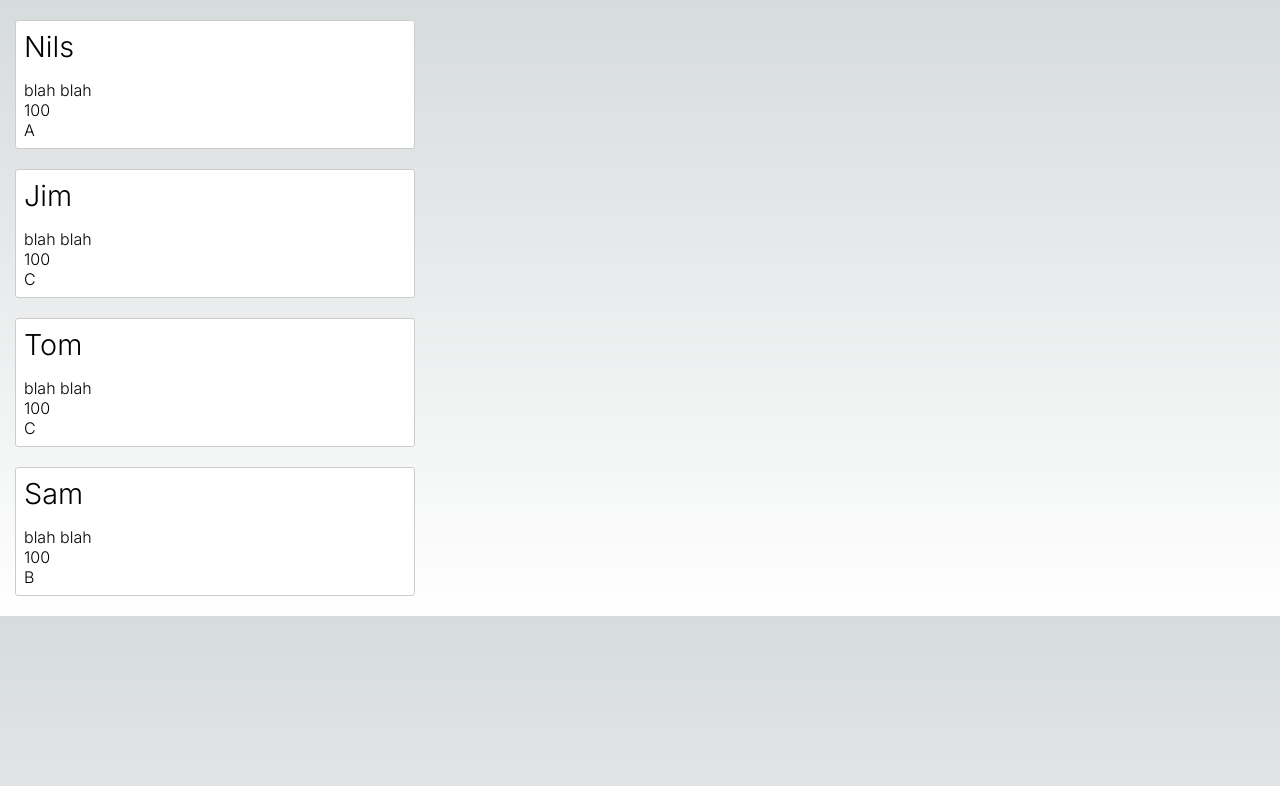
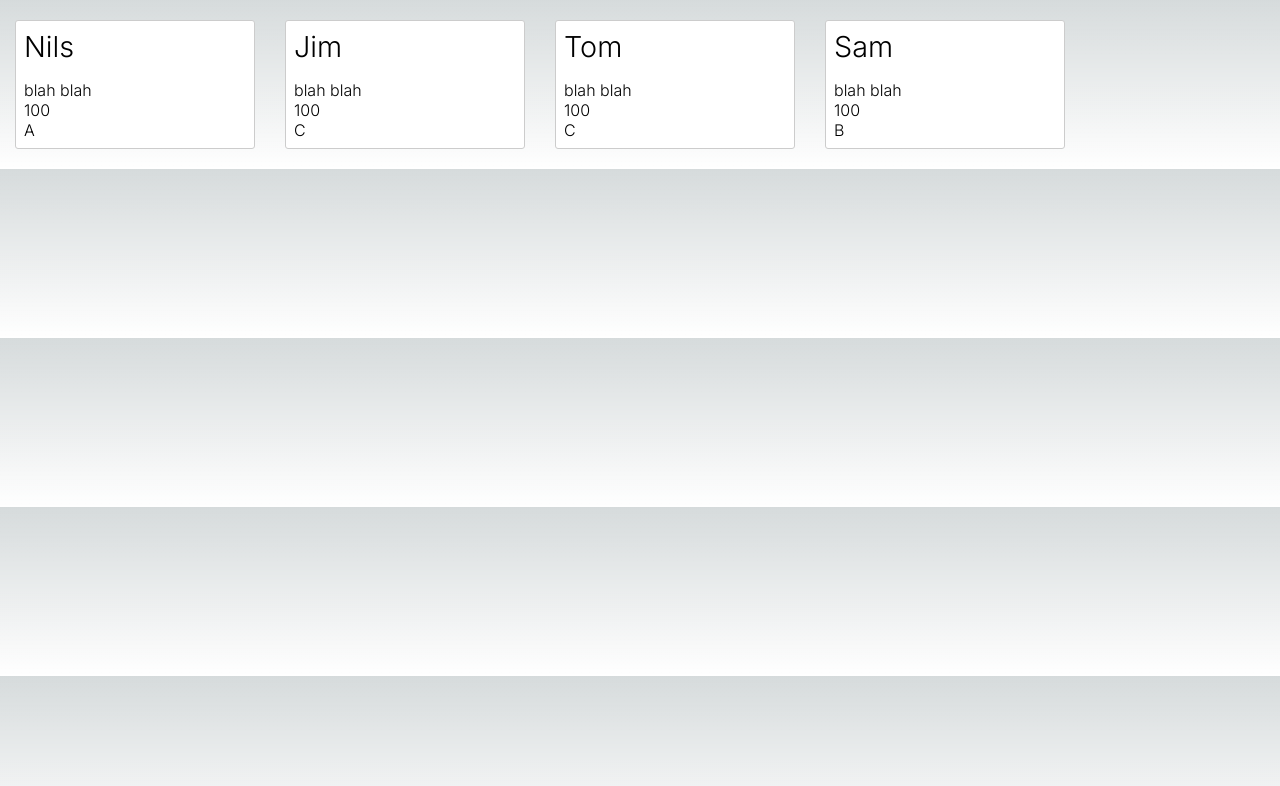
Before and after one commit to nils-thevenard/Marketplace, a Next.js app: page /marketplace/search in a window 1280 px wide. Shown: the top 786 px of the page. Built offline with nearby package versions, Linux system fonts and the light colour scheme.

Commit message:
fixed card layout

```diff
--- a/src/app/marketplace/search/courseCard.module.scss
+++ b/src/app/marketplace/search/courseCard.module.scss
@@ -1,7 +1,7 @@
 
 .layout {
     display: flex;
-    // flex-wrap: wrap;
+    flex-wrap: wrap;
 }
 
 
@@ -13,7 +13,7 @@
     background-color: #fff;
     border: 1px solid #ccc;
 
-    width: 25rem;
+    width: 15rem;
     .heading{
         font-size: 1.8em;  padding: .5rem;
     }
--- a/src/app/marketplace/search/page.tsx
+++ b/src/app/marketplace/search/page.tsx
@@ -4,7 +4,7 @@ import styles from "./courseCard.module.scss";
 
 export default function Search() {
   return (
-    <div className={styles.layout}>
+    <div>
       <CourseCard />
     </div>
   );
--- a/src/app/marketplace/search/search.tsx
+++ b/src/app/marketplace/search/search.tsx
@@ -25,7 +25,7 @@ export default function CourseCard() {
     { id: 3, name: "Sam", description: "blah blah", price: 100, category: "B" },
   ];
 
-  const cardsMap = data.map((data) => (
+  const courseCard = data.map((data) => (
     <div className={styles.card} key={data.id}>
       <div className={styles.heading}>{data.name}</div>
       <div className={styles.content}>
@@ -38,7 +38,7 @@ export default function CourseCard() {
 
   return (
     <div>
-      <div>{cardsMap}</div>
+      <div className={styles.layout}>{courseCard}</div>
     </div>
   );
 }
```
